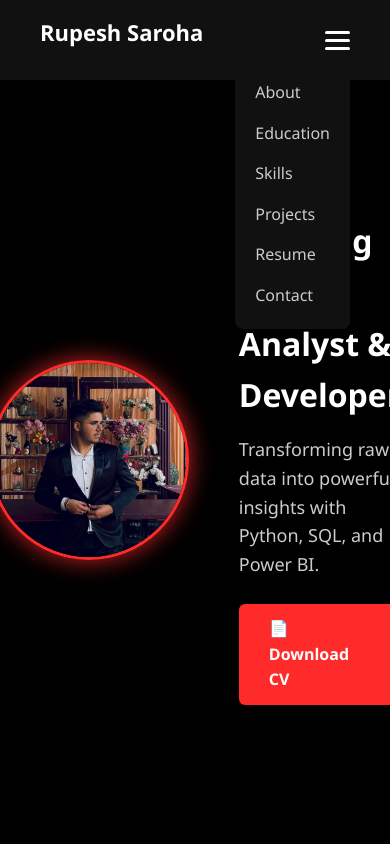
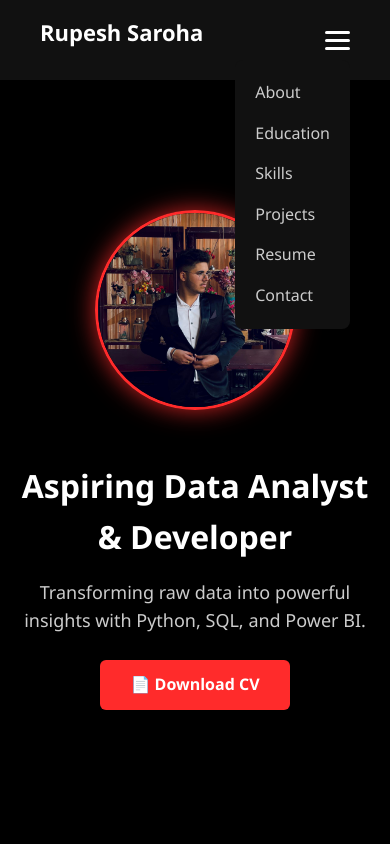
Before and after one commit to Saroha20/portfolio, a plain HTML site: page index.html in a window 390 px wide. Both pictures are taken after a click on the element 337 px from the left and 40 px from the top of the page. Shown: the top 844 px of the page. Drawn offline with Linux system fonts and the light colour scheme.

Commit message:
Update style.css

```diff
--- a/style.css
+++ b/style.css
@@ -34,7 +34,6 @@ p {
 }
 
 /* Navbar */
-/* Navbar */
 header {
     background: #111111;
     padding: 15px 40px;
@@ -61,7 +60,7 @@ header ul {
     display: flex;
     list-style: none;
     gap: 25px;
-    transition: max-height 0.3s ease-in-out;
+    transition: all 0.3s ease-in-out;
 }
 
 header ul li a {
@@ -104,16 +103,13 @@ header ul li a:hover {
         gap: 15px;
         padding: 20px;
         border-radius: 8px;
-        max-height: 0;
-        overflow: hidden;
+        display: none;   /* hide by default */
     }
 
     header ul.show {
-        max-height: 400px;
-        /* expand when open */
+        display: flex;   /* show only when toggled */
     }
 }
-
 
 /* Hero Section */
 .hero {
@@ -133,6 +129,7 @@ header ul li a:hover {
     max-width: 1100px;
 }
 
+/* Image */
 .hero-images {
     flex: 1;
     display: flex;
@@ -148,6 +145,7 @@ header ul li a:hover {
     object-fit: cover;
 }
 
+/* Text */
 .hero-text {
     flex: 2;
 }
@@ -180,26 +178,22 @@ header ul li a:hover {
     color: #ff2b2b;
 }
 
-/* Responsive */
-/*  */
-@media (max-width: 768px) {
-    header ul {
-        position: absolute;
-        top: 60px;
-        right: 40px;
-        background: #111111;
+/* Responsive Hero (text below image on mobile/tablet) */
+@media (max-width: 992px) {
+    .hero-content {
         flex-direction: column;
-        gap: 15px;
-        padding: 20px;
-        border-radius: 8px;
-        display: none;  /* hide by default */
+        text-align: center;
+        gap: 25px;
     }
 
-    header ul.show {
-        display: flex; /* only show when toggled */
+    .hero-text {
+        text-align: center;
+    }
+
+    .hero-images {
+        margin-bottom: 25px;
     }
 }
-
 
 /* Sections */
 section {
@@ -345,7 +339,6 @@ footer p {
 /* Education */
 .edu-container {
     display: flex;
-
     gap: 20px;
     flex-wrap: wrap;
 }
@@ -373,8 +366,6 @@ footer p {
     height: 40px;
     background: url("A_set_of_five_flat-design_digital_vector_icons_glo.png") no-repeat;
     background-size: 200px 40px;
-    /* 5 icons horizontally */
-    /* filter: drop-shadow(0 0 8px #ff2b2b); */
 }
 
 /* Adjust background positions */
```
